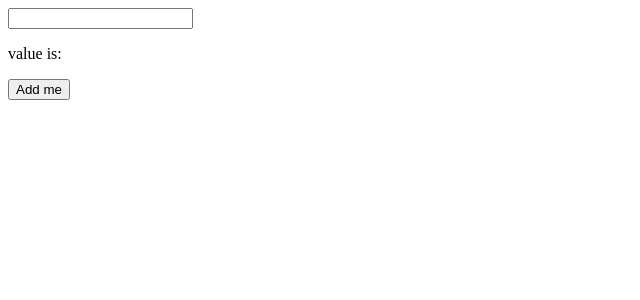
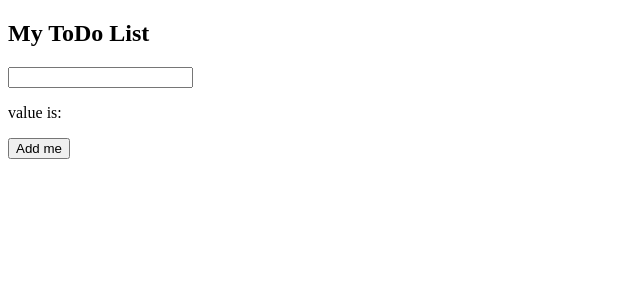
Before and after one commit to rakibalhasan2017/ToDoList, a React (Vite) app: page / in a window 1280 px wide. Shown: the top 300 px of the page, without its empty margins (0-640 px from the left). Built offline with nearby package versions, Linux system fonts and the light colour scheme.

Commit message:
create Header and its css file. will do some styles on it

```diff
--- a/src/App.jsx
+++ b/src/App.jsx
@@ -1,8 +1,10 @@
+import Header from "./Components/Header"
 import Todo from "./Components/Todo"
 
 function App() {
   return (
     <>
+    <Header/>
     <Todo/>
     </>
   )
--- /dev/null
+++ b/src/Components/Header.jsx
@@ -0,0 +1,8 @@
+import styles from './header.module.css'
+export default function Header() {
+    return (
+        <div className={styles.header}>
+            <h2>My ToDo List</h2>
+        </div>
+    )
+}
--- /dev/null
+++ b/src/Components/header.module.css
@@ -0,0 +1,3 @@
+.header {
+
+}
```
